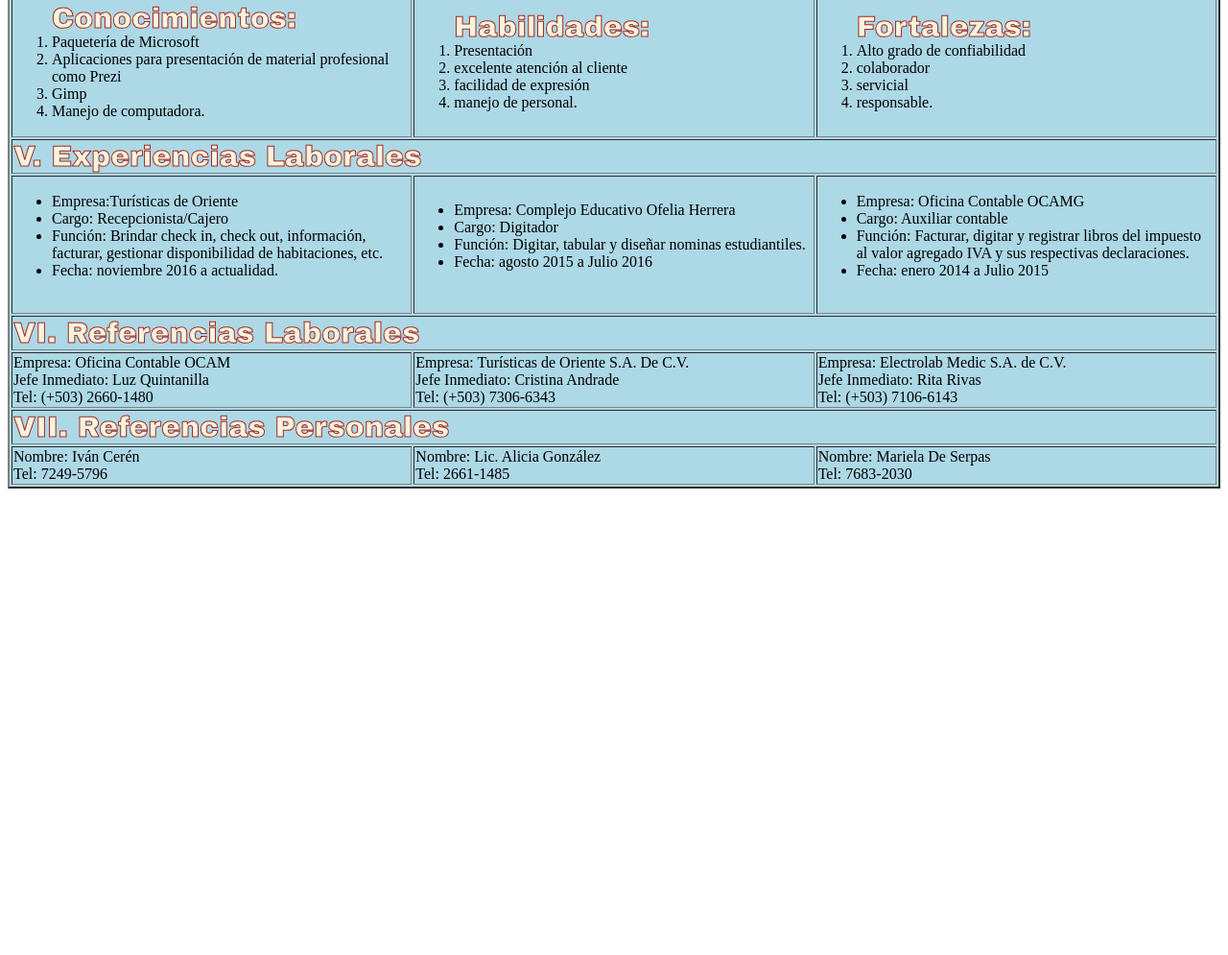
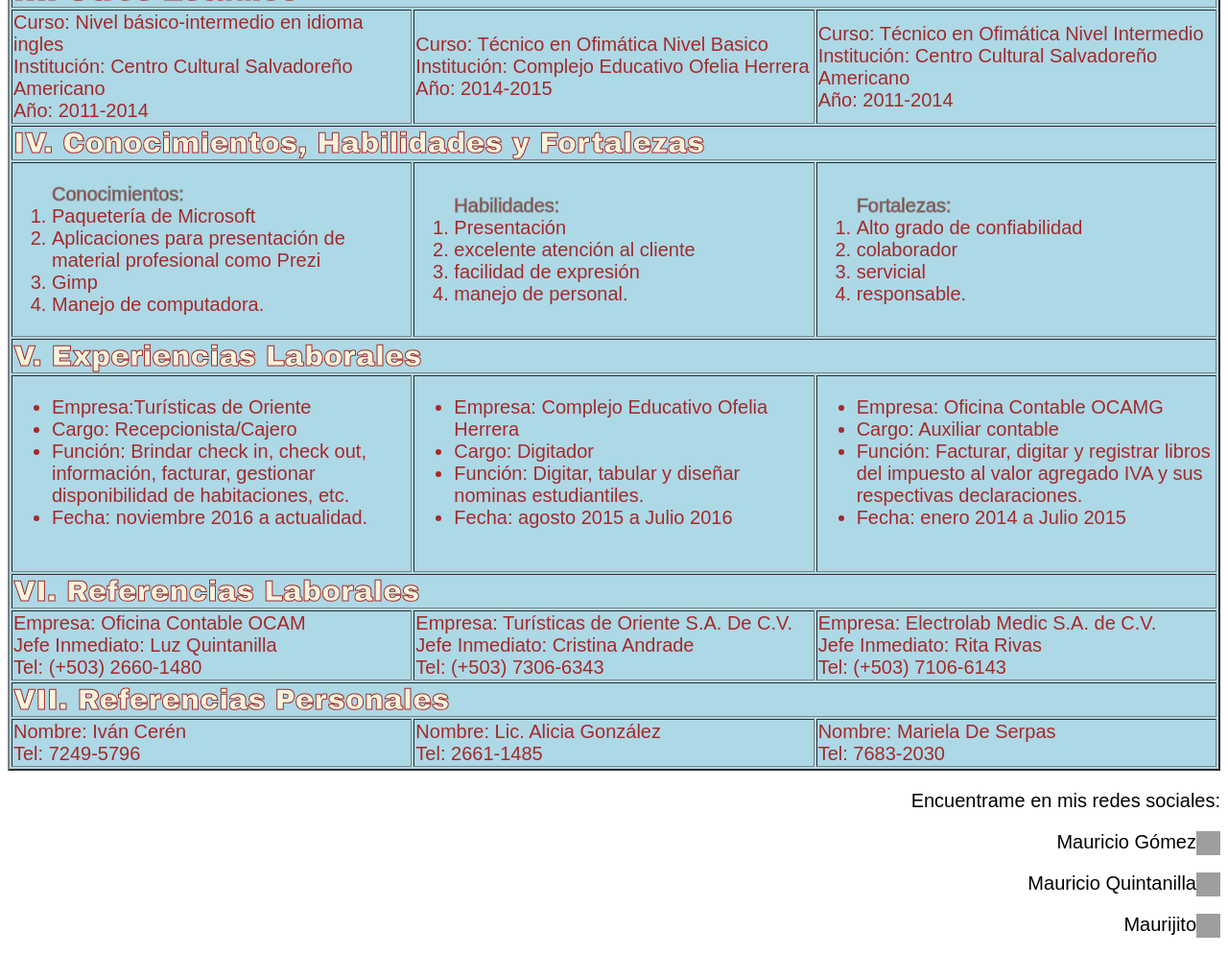
Before and after one commit to Maurijito/Mauricio-Gomez, a plain HTML site: page Parcial-1/Parcial-1.html in a window 1280 px wide. Shown: the part 707-1702 px from the top of the page at 96% size. Before the commit the page ends 1224 px from the top, so only its background shows below. Drawn offline with Linux system fonts and the light colour scheme; grey boxes are pictures that could not be loaded.

Commit message:
Tercer avance parcial 1 completado

```diff
--- a/Parcial-1/Parcial-1.html
+++ b/Parcial-1/Parcial-1.html
@@ -172,6 +172,12 @@ Tel: 7683-2030<br>
                 </td>
 			</tr>
             </table>
-
+			<p>Encuentrame en mis redes sociales:</p>
+            <a href="https://github.com/Maurijito/Mauricio-Gomez.git" target="_blanck"><img id="gh" height="25px" width="25px" align="right"src="https://image.flaticon.com/icons/svg/25/25231.svg"></a>
+			<p>Mauricio Gómez </p>
+            <a href="https://www.facebook.com/maurijito.gomez.1" target="_blanck"><img id="fb" height="25px" width="25px" align="right"src="https://cdn3.iconfinder.com/data/icons/happily-colored-snlogo/512/facebook.png"> </a>
+            <p>Mauricio Quintanilla </p>
+			<a href="https://www.instagram.com/maurijito/?hl=ur" target="_blanck"><img id="ig" height="25px" width="25px" align="right"src="http://pngimg.com/uploads/instagram/instagram_PNG8.png"></a>
+			<p>Maurijito </p>
 	</body>
 </html>
--- a/Parcial-1/css-parcial-1.css
+++ b/Parcial-1/css-parcial-1.css
@@ -8,3 +8,22 @@ span {
     -webkit-text-stroke: 1px brown
 
 }
+
+#subtitulos {
+	color: brown;
+    text-align: center;
+    font-family: arial;
+    font-size: 20px;
+    -webkit-text-stroke: 1px gray
+}
+td {
+	color: brown;
+    font-family: arial;
+    font-size: 20px;
+}
+p {
+	text-align: right;
+	color: black;
+    font-family: arial;
+    font-size: 20px;
+}
```
